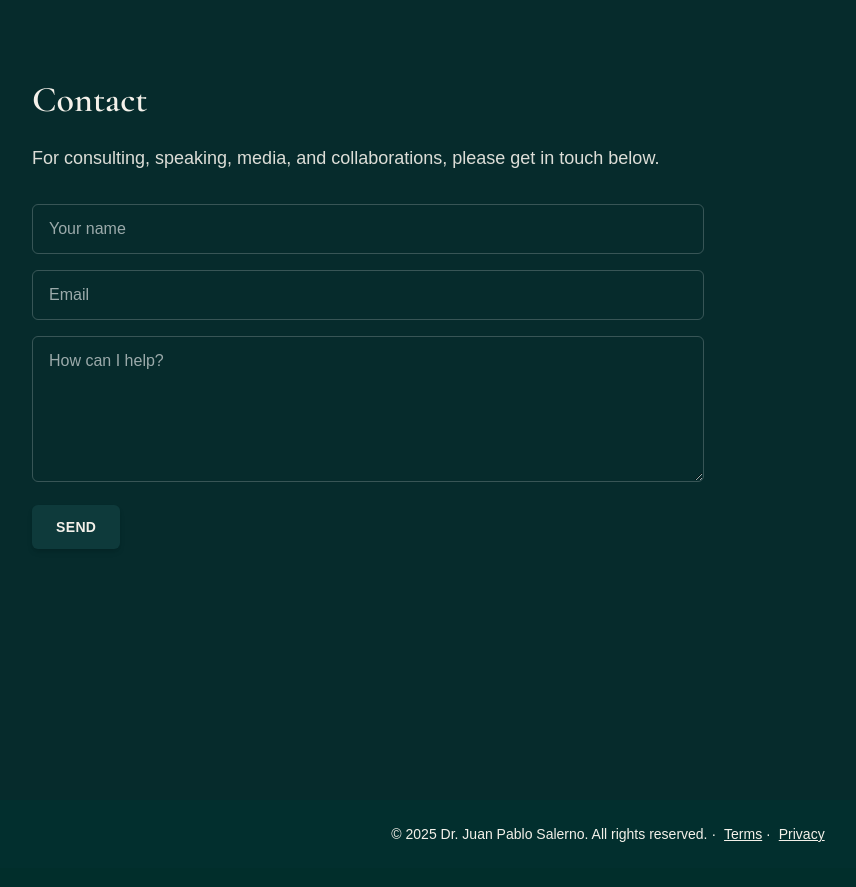
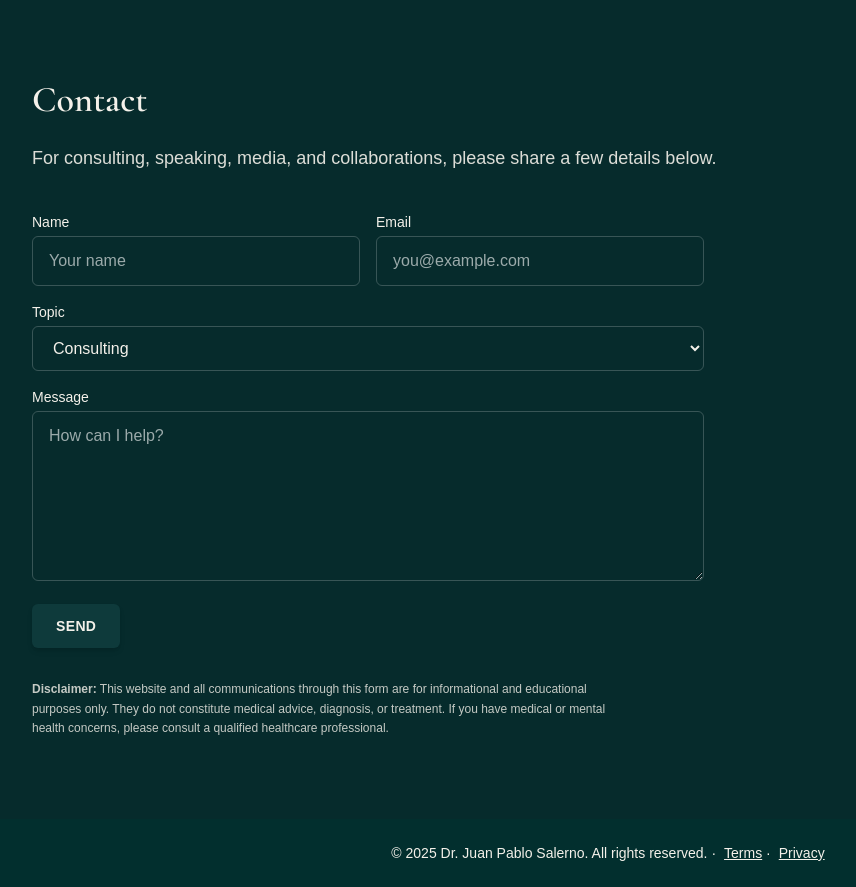
Before and after one commit to John3789/my-site-2, a Next.js app: page /contact in a window 1280 px wide. Shown: the whole page, without its empty margins (32-888 px from the left). Built offline with nearby package versions, Linux system fonts and the light colour scheme.

Commit message:
Enhance contact form with success message and additional fields

```diff
--- a/app/contact/page.js
+++ b/app/contact/page.js
@@ -1,35 +1,105 @@
+// app/contact/page.js
+"use client";
+
+import { useState } from "react";
+
 export default function ContactPage() {
+  const [sent, setSent] = useState(false);
+
+  // TEMP: no backend yet—this just shows a success message.
+  function handleSubmit(e) {
+    e.preventDefault();
+    // TODO: Wire to Formspree / Getform / API route later.
+    setSent(true);
+  }
+
   return (
     <main className="min-h-screen w-full bg-[var(--color-teal-900)] text-[var(--color-cream)]">
       <div className="mx-auto max-w-[1200px] px-6 py-20">
         <h1 className="font-serif text-4xl mb-6">Contact</h1>
-        <p className="text-lg opacity-90 max-w-3xl mb-8">
-          For consulting, speaking, media, and collaborations, please get in touch below.
+        <p className="text-lg opacity-90 max-w-3xl mb-10">
+          For consulting, speaking, media, and collaborations, please share a few details below.
         </p>
 
-        <form className="max-w-2xl space-y-4">
+        {sent ? (
+          <div className="rounded-md bg-black/20 border border-white/10 p-6">
+            <p className="font-semibold">Thanks! Your message was noted.</p>
+            <p className="opacity-80 mt-2">
+              We’ll follow up soon. If it’s time-sensitive, email{" "}
+              <a href="mailto:hello@djuanpablosalerno.com" className="underline">
+                hello@djuanpablosalerno.com
+              </a>.
+            </p>
+          </div>
+        ) : (
+          <form onSubmit={handleSubmit} className="max-w-2xl space-y-4">
+            {/* Honeypot anti-spam (hidden) */}
+            <input type="text" name="company" className="hidden" tabIndex={-1} autoComplete="off" />
+
+            <div className="grid gap-4 sm:grid-cols-2">
+              <div>
+                <label className="block text-sm mb-1">Name</label>
                 <input
                   type="text"
+                  name="name"
+                  required
+                  className="w-full rounded-md bg-transparent border border-white/20 px-4 py-3 outline-none placeholder-white/60"
                   placeholder="Your name"
-            className="w-full rounded-md bg-transparent border border-white/20 px-4 py-3 outline-none placeholder-white/60"
                 />
+              </div>
+              <div>
+                <label className="block text-sm mb-1">Email</label>
                 <input
                   type="email"
-            placeholder="Email"
+                  name="email"
+                  required
                   className="w-full rounded-md bg-transparent border border-white/20 px-4 py-3 outline-none placeholder-white/60"
+                  placeholder="you@example.com"
                 />
+              </div>
+            </div>
+
+            <div>
+              <label className="block text-sm mb-1">Topic</label>
+              <select
+                name="topic"
+                className="w-full rounded-md bg-transparent border border-white/20 px-4 py-3 outline-none"
+                defaultValue="Consulting"
+              >
+                <option className="bg-[var(--color-teal-900)]" value="Consulting">Consulting</option>
+                <option className="bg-[var(--color-teal-900)]" value="Speaking">Speaking</option>
+                <option className="bg-[var(--color-teal-900)]" value="Media">Media / Press</option>
+                <option className="bg-[var(--color-teal-900)]" value="Other">Other</option>
+              </select>
+            </div>
+
+            <div>
+              <label className="block text-sm mb-1">Message</label>
               <textarea
-            rows="5"
+                name="message"
+                rows={6}
+                required
+                className="w-full rounded-md bg-transparent border border-white/20 px-4 py-3 outline-none placeholder-white/60"
                 placeholder="How can I help?"
-            className="w-full rounded-md bg-transparent border border-white/20 px-4 py-3 outline-none placeholder-white/60"
               />
+            </div>
+
             <button
               type="submit"
               className="inline-flex items-center rounded-md bg-[var(--color-teal)] text-[var(--color-cream)] px-6 py-3 font-semibold uppercase tracking-wide text-sm shadow-md hover:shadow-lg hover:-translate-y-0.5 transition"
             >
               Send
             </button>
+
+            {/* Disclaimer */}
+            <p className="text-xs opacity-80 mt-4 max-w-xl leading-relaxed">
+              <strong>Disclaimer:</strong> This website and all communications through this form are for
+              informational and educational purposes only. They do not constitute medical advice, diagnosis,
+              or treatment. If you have medical or mental health concerns, please consult a qualified
+              healthcare professional.
+            </p>
           </form>
+        )}
       </div>
     </main>
   );
```
Lines whose indentation alone changed are shown as unchanged.
